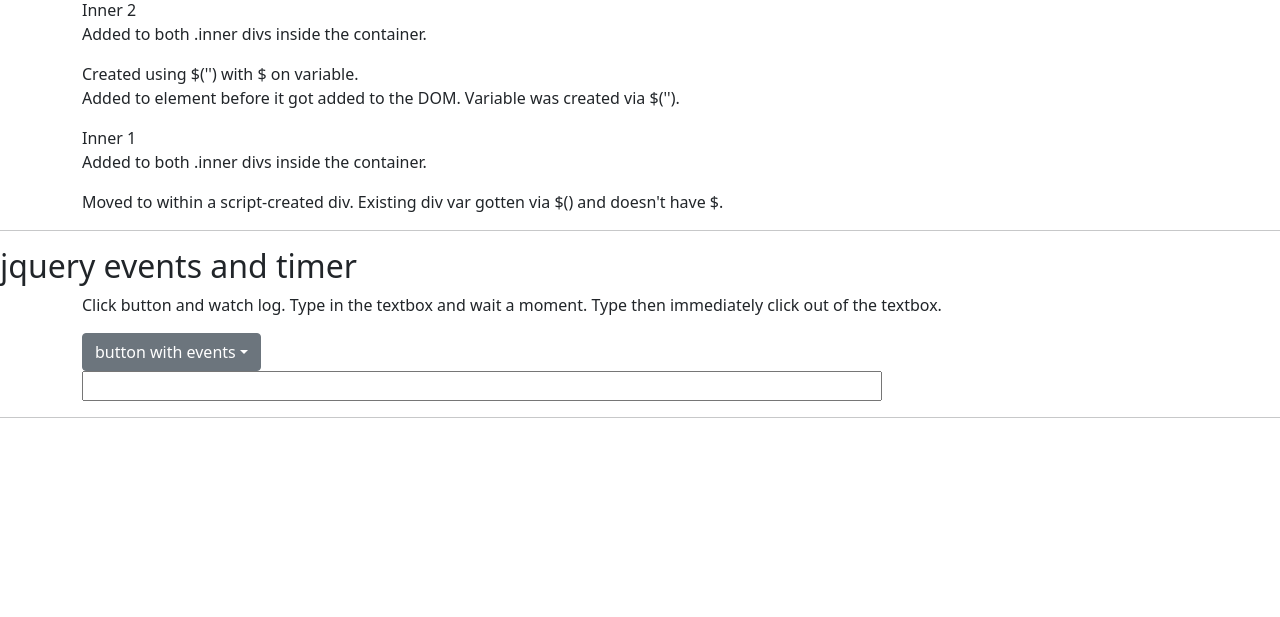
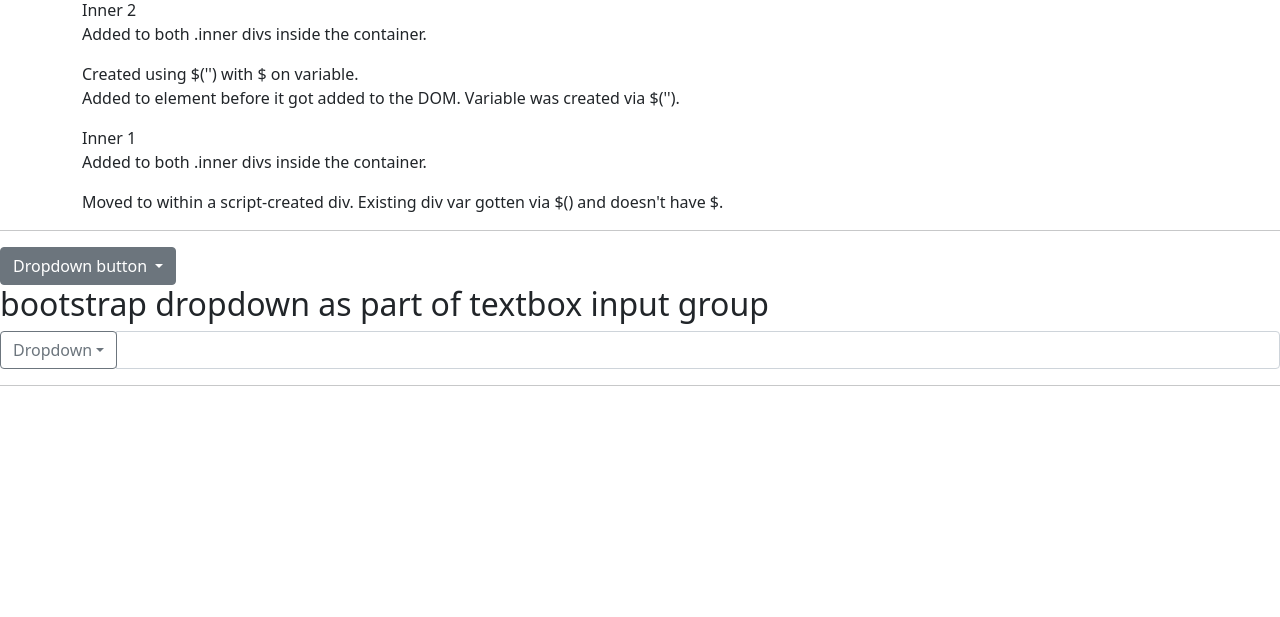
Before and after one commit to adamtorres/inventory, a Django app: page /hello/ in a window 1280 px wide. Shown: the part 1173-1790 px from the top of the page. After the commit the page ends 1559 px from the top, so only its background shows below. Run offline with Django 4.2, Linux system fonts and the light colour scheme; some libraries are stand-ins or nearby versions.

Commit message:
Autocomplete example functions on two distinct textboxen. Split autocomplete to a separate example page as it was getting lost. Split the autocomplete js to a separate file for similar reasons. Had to move autocomplete_url to a top-level var and include a note to set it in the django template. Much changing to javascript to handle multiple text boxen. Added header link tag to stop browser requests for favicon.

```diff
--- a/web/config/urls.py
+++ b/web/config/urls.py
@@ -28,5 +28,6 @@ urlpatterns = [
     path('', urls.include('inventory.urls')),
     path('', urls.include('incoming.urls')),
     path('hello/', my_views.ExampleView.as_view(), name='example_hello'),
-    path('hello-dropdown/', my_views.DropdownExampleView.as_view(), name='example_dropdown'),
+    path('hello/dropdown/', my_views.DropdownExampleView.as_view(), name='example_dropdown'),
+    path('hello/autocomplete/', my_views.AutocompleteTestOne.as_view(), name='example_autocomplete_1'),
 ]
--- a/web/config/views.py
+++ b/web/config/views.py
@@ -7,3 +7,7 @@ class ExampleView(generic.TemplateView):
 
 class DropdownExampleView(generic.TemplateView):
     template_name = "examples/dropdown.html"
+
+
+class AutocompleteTestOne(generic.TemplateView):
+    template_name = "examples/autocomplete_test1.html"
--- a/web/templates/base.html
+++ b/web/templates/base.html
@@ -2,6 +2,7 @@
 <html lang="en">
 <head>
     <meta charset="UTF-8">
+    <link rel="icon" href="data:,">
     <title>{% block title %}Title{% endblock %}</title>
 <style type="text/css">
     #left-nav {
@@ -41,6 +42,8 @@
 </style>
 {% block styles %}
 {% endblock %}
+{% block head_scripts %}
+{% endblock %}
 </head>
 <body>
 <div id="left-nav">
@@ -57,5 +60,7 @@
 {% block content %}
 {% endblock %}
 </div>
+{% block body_scripts %}
+{% endblock %}
 </body>
 </html>
--- a/web/templates/examples/hello.html
+++ b/web/templates/examples/hello.html
@@ -4,6 +4,7 @@
 <head>
     <!-- Required meta tags -->
     <meta charset="utf-8">
+    <link rel="icon" href="data:,">
     <meta name="viewport" content="width=device-width, initial-scale=1">
 
     <script src="{% static '3rdparty/jquery-3.6.0.min.js' %}"></script>
@@ -12,16 +13,6 @@
 
 
     <title>Hello, world!</title>
-    <style type="text/css">
-    .dropdown-menu {
-        max-height: 200px;
-        width: 45em;
-        overflow-y: auto;
-    }
-    #jquery-example-2-text {
-        width: 50em;
-    }
-    </style>
 </head>
 <body>
     <h1>Hello, world!</h1>
@@ -148,99 +139,36 @@ $newdiv2.append(existingdiv1);
 existingdiv1.append("<p>Moved to within a script-created div.  Existing div var gotten via $() and doesn't have $.</p>");
 </script>
 
+
 <hr />
-<h2>jquery events and timer</h2>
-<div class="container">
-<p>Click button and watch log.  Type in the textbox and wait a moment.  Type then immediately click out of the textbox.</p>
-<div id="jquery-example-2-controls">
-    <button id="jquery-example-2-btn" type="button" class="btn btn-secondary dropdown-toggle">button with events</button>
-    <div class="dropdown" id="dropdown1">
-        <input id="jquery-example-2-text" type="text" data-bs-toggle="dropdown" aria-haspopup="true" aria-expanded="false" />
-        <ul class="dropdown-menu shadow-lg" aria-labelledby="jquery-example-2-text" id="dropdown-menu1">
-        </ul>
+<div class="dropdown">
+  <button class="btn btn-secondary dropdown-toggle" type="button" id="dropdownMenuButton4" data-bs-toggle="dropdown" aria-haspopup="true" aria-expanded="false">
+    Dropdown button
+  </button>
+  <div class="dropdown-menu" aria-labelledby="dropdownMenuButton4">
+    <a class="dropdown-item" href="#">Action</a>
+    <a class="dropdown-item" href="#">Another action</a>
+    <a class="dropdown-item" href="#">Something else here</a>
+  </div>
+</div>
+
+<h2>bootstrap dropdown as part of textbox input group</h2>
+<div class="input-group mb-3">
+  <div class="input-group-prepend dropdown">
+    <button class="btn btn-outline-secondary dropdown-toggle" type="button" data-bs-toggle="dropdown" aria-haspopup="true" aria-expanded="false">Dropdown</button>
+    <div class="dropdown-menu">
+      <a class="dropdown-item" href="#">Action</a>
+      <a class="dropdown-item" href="#">Another action</a>
+      <a class="dropdown-item" href="#">Something else here</a>
+      <div role="separator" class="dropdown-divider"></div>
+      <a class="dropdown-item" href="#">Separated link</a>
     </div>
+  </div>
+  <input type="text" class="form-control" aria-label="Text input with dropdown button">
 </div>
-<pre id="jquery-example-2-log">
-</pre>
 
-</div>
-<script type="text/javascript">
-    var keypress_timer;
-    var autocomplete_url = "{% url 'autocomplete' %}";
 
-    function logit(stuff, clear=false) {
-        if (clear) {
-            $("#jquery-example-2-log").empty();
-        }
-        $("#jquery-example-2-log").append(stuff + "\n");
-    }
-    function timer_elapsed_func() {
-        var text_value = $("#jquery-example-2-text").val()
-        if (text_value.length < 1) {
-            // don't want to send empty requests.
-            logit("timer: empty string.  Not sending ajax.");
-            return;
-        }
-        logit("timer: send &quot;" + text_value + "&quot; to " + autocomplete_url);
-        var jqxhr = $.ajax({
-            url: autocomplete_url,
-            type: "get",
-            data: {
-                terms: text_value
-            }
-        })
-        .done(function(data) {
-            var ddlist = $("#dropdown-menu1");
-            ddlist.empty();
-            $.each(data, function(index){
-                ddlist.append($(`<li><a class='dropdown-item' data-id="${this['id']}"><code>${this['identifier']}</code> : ${this['name']}</a></li>`));
-            });
-            {#$('#dropdown-menu1').dropdown();#}
-            {#$('#dropdown1').addClass('open');#}
-            if ($('#dropdown1').find('.dropdown-menu').is(":hidden")){
-                logit("toggling dropdown");
-                $('#jquery-example-2-btn').dropdown('toggle');
-            } else {
-                logit("NOT toggling dropdown");
-            }
-        })
-        .fail(function() {
-            logit("ajax fail");
-        })
-        .always(function() {
-            logit("ajax complete");
-        });
-    }
-    $("#jquery-example-2-btn").click(function() {
-        logit("Log of jquery events.", clear=true);
-    });
-    $("#jquery-example-2-text").keypress(function () {
-        {#logit("key");#}
-        window.clearTimeout(keypress_timer);
-        keypress_timer = setTimeout(timer_elapsed_func, 750);
-    })
-    $("#jquery-example-2-text").focusout(function () {
-        {#logit("out of focus - cancel timer");#}
-        window.clearTimeout(keypress_timer);
-    })
-    $("#dropdown-menu1 a").click(function () {
-    })
-    $('#dropdown-menu1').on('click', 'a', function() {
-        {#$( "div" ).data( "role" ) === "page";#}
+<hr />
 
-        var selected_item = $(this).text();
-        logit(`clicked dropdown item: &quot;${selected_item}&quot; ${$(this).data("id")}`);
-        $("#jquery-example-2-text").val(selected_item);
-    });
-
-</script>
-<hr />
-<p>&nbsp;</p>
-<p>&nbsp;</p>
-<p>&nbsp;</p>
-<p>&nbsp;</p>
-<p>&nbsp;</p>
-<p>&nbsp;</p>
-<p>&nbsp;</p>
   </body>
 </html>
```
Also changed, not shown: web/static/autocomplete.js (+155 -24 lines), web/templates/examples/autocomplete_test1.html (added, +81 -0 lines).
